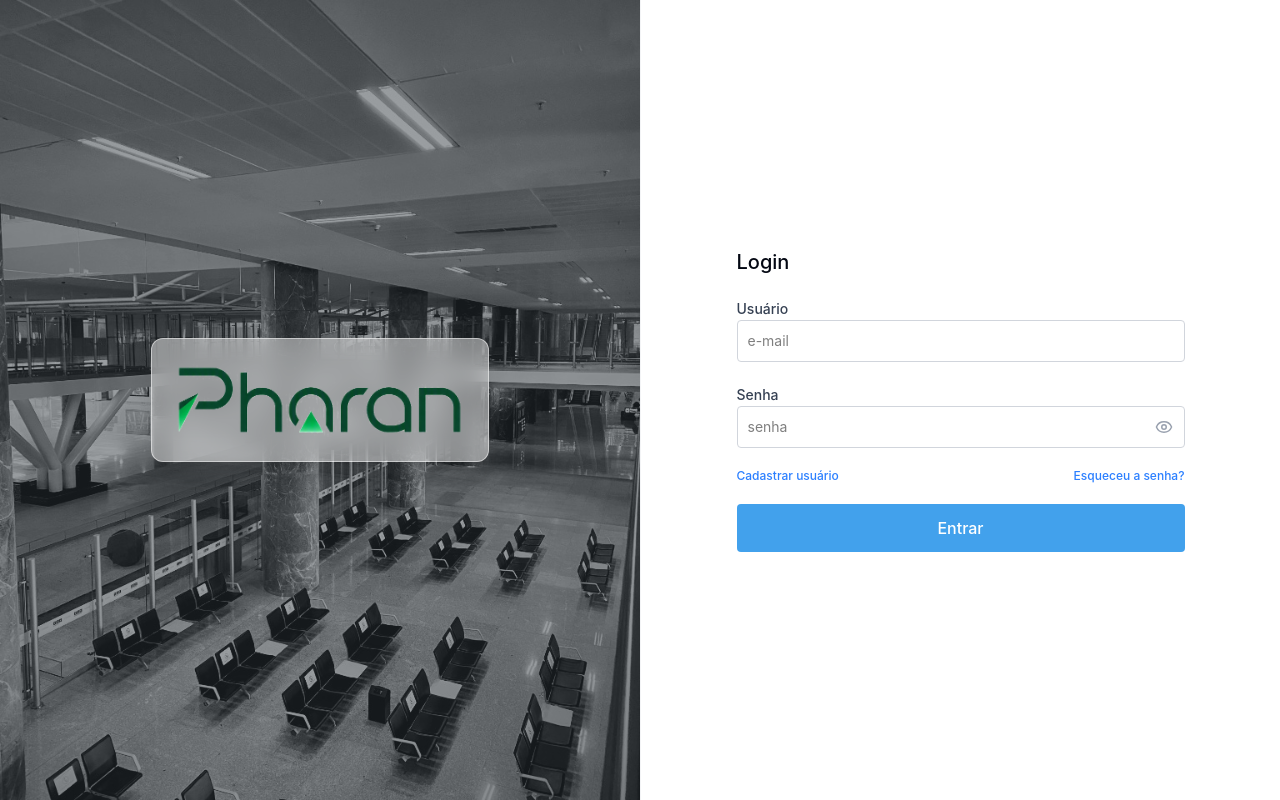
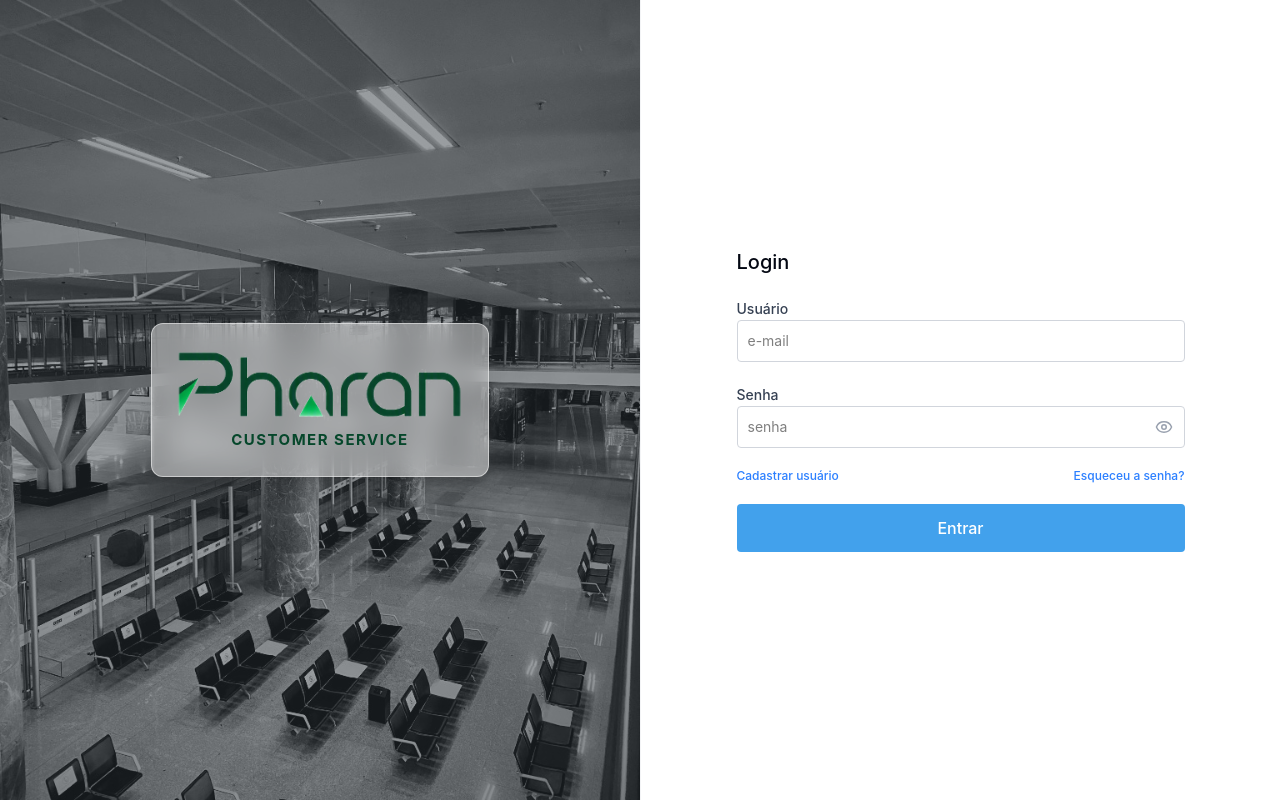
Before and after one commit to diegoportes-dev/painel-frontend, a React (Vite) app: page /login in a window 1280 px wide. Built offline with nearby package versions, Linux system fonts and the light colour scheme.

Commit message:
feat: fundo com nome empresa com descrição.

```diff
--- a/src/layouts/AuthLayout.jsx
+++ b/src/layouts/AuthLayout.jsx
@@ -9,12 +9,15 @@ export default function AuthLayout() {
         <div className="absolute inset-0 bg-[#2d353c]/45"></div>
 
         {/* Conteúdo do logo da marca */}
-        <div className="relative z-10 flex items-center justify-center rounded-xl border border-white/50 bg-white/45 p-6 shadow-xl backdrop-blur-md animate-in fade-in zoom-in-95 duration-300">
+        <div className="relative z-10 flex flex-col items-center justify-center rounded-xl border border-white/50 bg-white/45 p-6 shadow-xl backdrop-blur-md animate-in fade-in zoom-in-95 duration-300">
           <img
             src="/pharan-wordmark.png"
             alt="Pharan"
             className="h-auto w-72 max-w-full object-contain"
           />
+          <span className="mt-2 text-[15px] font-bold uppercase tracking-widest text-[#06472b]">
+            Customer Service
+          </span>
         </div>
       </div>
 
```
